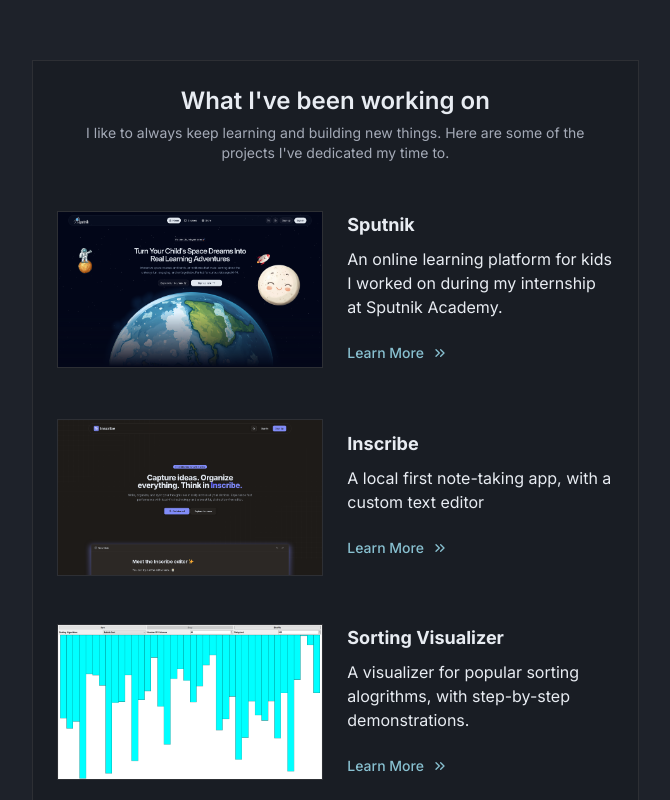
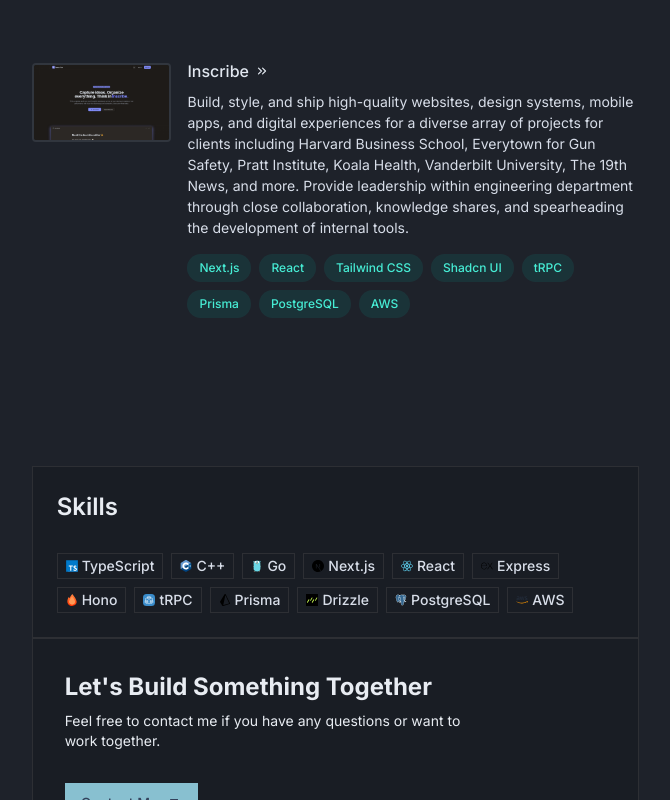
Before and after one commit to MahmoudOmiesh/portfolio, a Next.js app: page / in a window 1280 px wide. Shown: the part 1200-2000 px from the top of the page, without its empty margins (593-1263 px from the left). Built offline with nearby package versions, Linux system fonts and the light colour scheme.

Commit message:
feat: project section

```diff
--- a/src/app/(home)/_components/experience.tsx
+++ b/src/app/(home)/_components/experience.tsx
@@ -1,7 +1,7 @@
 import { ArrowUpRightIcon, ExternalLinkIcon } from "lucide-react";
 import { Section } from "~/components/section";
 
-const EXPERIENCE = [
+const EXPERIENCE: ExperienceItem[] = [
   {
     href: "https://upstatement.com",
     role: "Lead Engineer",
@@ -69,7 +69,7 @@ export function Experience() {
   );
 }
 
-interface ExperienceItemProps {
+interface ExperienceItem {
   href: string;
   role: string;
   company: string;
@@ -87,7 +87,7 @@ function ExperienceItem({
   endDate,
   description,
   technologies,
-}: ExperienceItemProps) {
+}: ExperienceItem) {
   return (
     <a
       href={href}
@@ -108,7 +108,7 @@ function ExperienceItem({
         <div className="z-10 sm:col-span-6">
           <h3 className="inline-flex items-baseline gap-1.5 text-base leading-tight font-medium text-slate-200 group-hover:text-teal-300 focus-visible:text-teal-300">
             {role} · {company}
-            <ExternalLinkIcon className="size-3.5" />
+            <ExternalLinkIcon className="size-3.5 transition-transform group-hover:translate-x-0.5 group-hover:-translate-y-0.5 group-focus-visible:translate-x-0.5 group-focus-visible:-translate-y-0.5 motion-reduce:transition-none" />
           </h3>
 
           <p className="mt-2 text-sm leading-normal">{description}</p>
--- a/src/app/(home)/_components/projects.tsx
+++ b/src/app/(home)/_components/projects.tsx
@@ -1,76 +1,93 @@
-import { ChevronsRight } from "lucide-react";
-import Link from "next/link";
-import { Button } from "~/components/ui/button";
+import { ChevronsRightIcon } from "lucide-react";
 import Image from "next/image";
-import {
-  Card,
-  CardContent,
-  CardDescription,
-  CardHeader,
-  CardTitle,
-} from "~/components/ui/card";
+import { Section } from "~/components/section";
 
-const PROJECTS = [
+const PROJECTS: ProjectItem[] = [
   {
-    title: "Sputnik",
+    href: "https://upstatement.com",
+    title: "Inscribe",
     description:
-      "An online learning platform for kids I worked on during my internship at Sputnik Academy.",
-    image: "/sputnik/landing-page.png",
-    link: "/projects/sputnik",
-  },
-  {
-    title: "Inscribe",
-    description: "A local first note-taking app, with a custom text editor",
-    image: "/inscribe/landing-page.png",
-    link: "/projects/inscribe",
-  },
-  {
-    title: "Sorting Visualizer",
-    description:
-      "A visualizer for popular sorting alogrithms, with step-by-step demonstrations.",
-    image: "/visualizer/base.png",
-    link: "/projects/sorting-visualizer",
+      "Build, style, and ship high-quality websites, design systems, mobile apps, and digital experiences for a diverse array of projects for clients including Harvard Business School, Everytown for Gun Safety, Pratt Institute, Koala Health, Vanderbilt University, The 19th News, and more. Provide leadership within engineering department through close collaboration, knowledge shares, and spearheading the development of internal tools.",
+    imageSrc: "/inscribe/landing-page.png",
+    technologies: [
+      "Next.js",
+      "React",
+      "Tailwind CSS",
+      "Shadcn UI",
+      "tRPC",
+      "Prisma",
+      "PostgreSQL",
+      "AWS",
+    ],
   },
 ];
 
 export function Projects() {
   return (
-    <Card className="gap-12">
-      <CardHeader className="text-center">
-        <CardTitle className="text-xl md:text-2xl">
-          What I&apos;ve been working on
-        </CardTitle>
-        <CardDescription className="mx-auto max-w-[60ch]">
-          I like to always keep learning and building new things. Here are some
-          of the projects I&apos;ve dedicated my time to.
-        </CardDescription>
-      </CardHeader>
-      <CardContent className="space-y-12">
+    <Section id="experience" label="Experience">
+      <ol className="group/list space-y-12">
         {PROJECTS.map((project) => (
-          <div
-            key={project.title}
-            className="grid grid-cols-1 justify-items-center gap-6 sm:grid-cols-2"
-          >
-            <Image
-              src={project.image ?? null}
-              alt={project.title}
-              width={500}
-              height={500}
-              className="border"
-            />
-            <div className="self-center">
-              <p className="text-base font-bold md:text-lg">{project.title}</p>
-              <p className="mt-2 text-sm md:text-base">{project.description}</p>
-              <Button variant="link" className="group mt-4 !pl-0" asChild>
-                <Link href={project.link}>
-                  Learn More{" "}
-                  <ChevronsRight className="size-4 transition-transform group-hover:translate-x-1" />
-                </Link>
-              </Button>
-            </div>
-          </div>
+          <li key={project.href}>
+            <ProjectItem {...project} />
+          </li>
         ))}
-      </CardContent>
-    </Card>
+      </ol>
+    </Section>
   );
 }
+
+interface ProjectItem {
+  href: string;
+  title: string;
+  imageSrc: string;
+  description: string;
+  technologies: string[];
+}
+
+function ProjectItem({
+  title,
+  href,
+  imageSrc,
+  description,
+  technologies,
+}: ProjectItem) {
+  return (
+    <a
+      href={href}
+      target="_blank"
+      rel="noreferrer noopener"
+      aria-label={`${title} (opens in a new tab)`}
+    >
+      <div className="group relative grid pb-1 transition-all sm:grid-cols-8 sm:gap-8 md:gap-4 lg:group-hover/list:opacity-50 lg:hover:!opacity-100">
+        <div className="absolute -inset-x-4 -inset-y-4 z-0 hidden rounded-md transition motion-reduce:transition-none lg:-inset-x-6 lg:block lg:group-hover:bg-slate-800/50 lg:group-hover:shadow-[inset_0_1px_0_0_rgba(148,163,184,0.1)] lg:group-hover:drop-shadow-lg"></div>
+
+        <Image
+          src={imageSrc}
+          alt={title}
+          className="z-10 mt-1 mb-2 aspect-video rounded border-2 border-slate-200/10 object-cover transition group-hover:border-slate-200/30 sm:col-span-2"
+          width={200}
+          height={48}
+        />
+
+        <div className="z-10 sm:col-span-6">
+          <h3 className="inline-flex items-center gap-1.5 text-base leading-tight font-medium text-slate-200 group-hover:text-teal-300 focus-visible:text-teal-300">
+            {title}
+            <ChevronsRightIcon className="size-3.5 transition-transform group-hover:translate-x-0.5 group-focus-visible:translate-x-0.5 motion-reduce:transition-none" />
+          </h3>
+
+          <p className="mt-2 text-sm leading-normal">{description}</p>
+
+          <ul className="mt-4 flex flex-wrap gap-2">
+            {technologies.map((technology) => (
+              <li key={technology}>
+                <div className="flex items-center rounded-full bg-teal-400/10 px-3 py-1 text-xs leading-5 font-medium text-teal-300">
+                  {technology}
+                </div>
+              </li>
+            ))}
+          </ul>
+        </div>
+      </div>
+    </a>
+  );
+}
--- a/src/app/layout.tsx
+++ b/src/app/layout.tsx
@@ -39,10 +39,10 @@ export default function RootLayout({
           enableSystem={false}
           disableTransitionOnChange
         >
-          <BubbleBackground
+          {/* <BubbleBackground
             interactive={true}
             className="fixed inset-0 flex items-center justify-center rounded-xl"
-          />
+          /> */}
           <MaxWidthWrapper className="min-h-screen lg:flex lg:justify-between lg:gap-4">
             <Header />
             <main className="pt-24 lg:w-[52%] lg:py-24">{children}</main>
```
